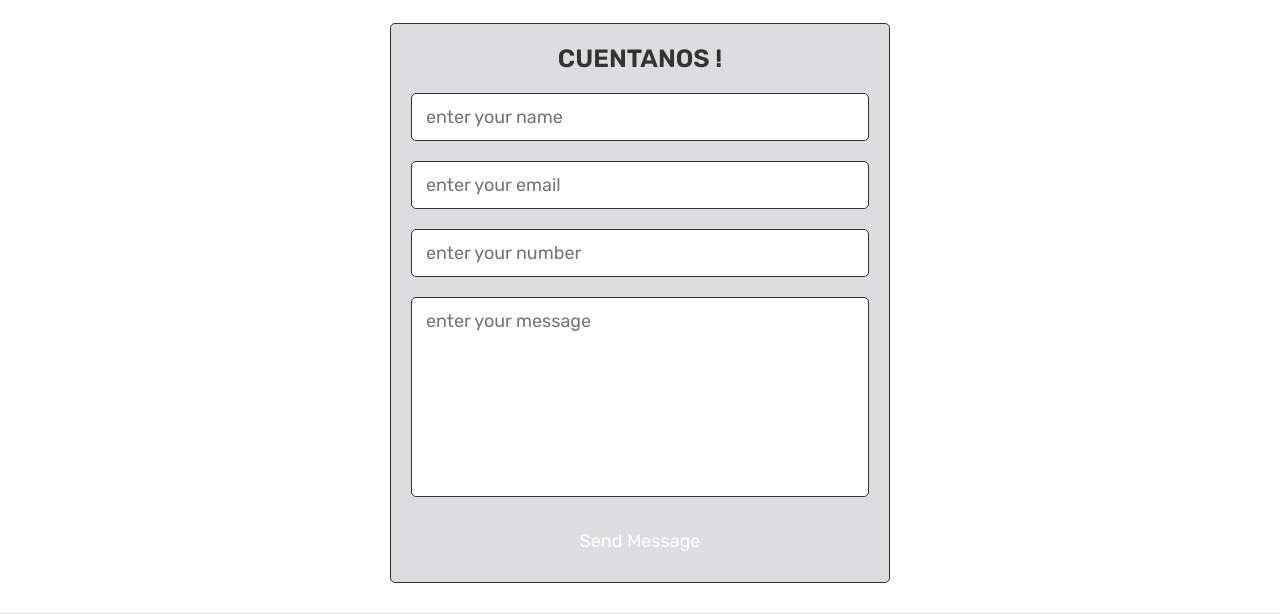
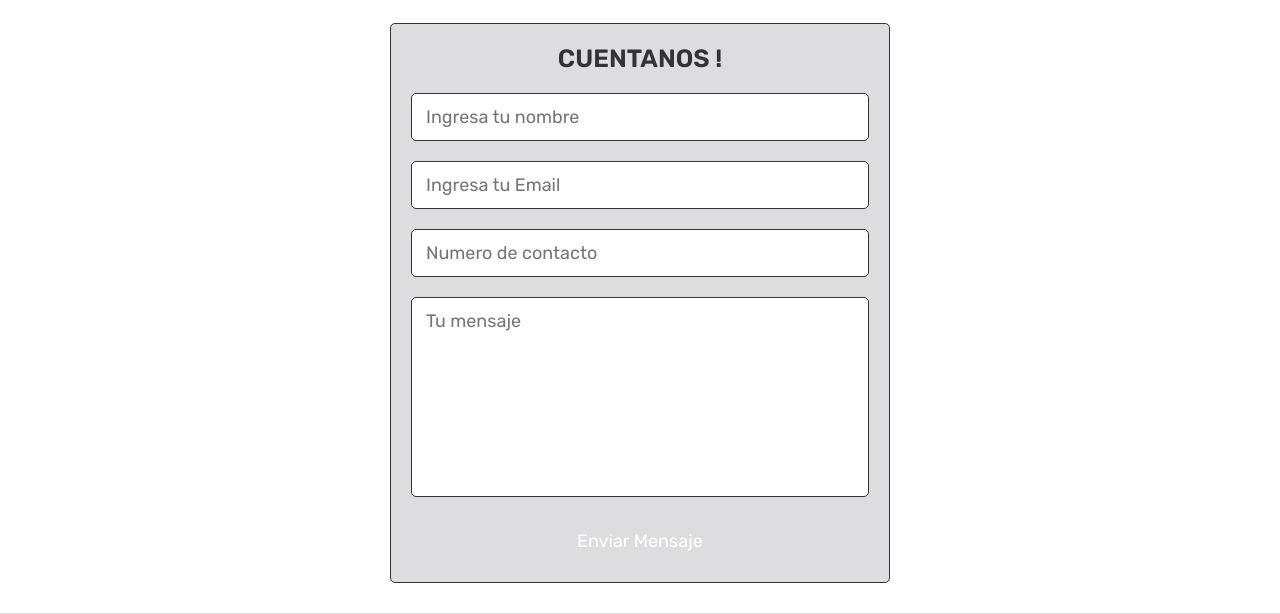
Before and after one commit to UnaSombraaa/Proyecto_Creat3d-FINAL-, a PHP site: page /contact.php in a window 1280 px wide. Shown: the part 321-935 px from the top of the page. Run offline with PHP 8.4, Linux system fonts and the light colour scheme; the visitor is signed in with stand-in values (Sample User, id 1); data that the repository does not hold is empty.

Commit message:
Archivos

```diff
--- a/project/cart.php
+++ b/project/cart.php
@@ -81,7 +81,7 @@ if(isset($_GET['delete_all'])){
       $grand_total += $sub_total;
          }
       }else{
-         echo '<p class="empty">your cart is empty</p>';
+         echo '<p class="empty">Tu carrito esta vacio</p>';
       }
       ?>
    </div>
@@ -94,6 +94,7 @@ if(isset($_GET['delete_all'])){
       <p>total : <span>$<?php echo $grand_total; ?>/-</span></p>
       <div class="flex">
          <a href="shop.php" class="option-btn">continuar explorando</a>
+         <p> <p>
          <a href="checkout.php" class="btn <?php echo ($grand_total > 1)?'':'disabled'; ?>">proceder a la compra</a>
       </div>
    </div>
--- a/project/contact.php
+++ b/project/contact.php
@@ -56,11 +56,11 @@ if(isset($_POST['send'])){
 
    <form action="" method="post">
       <h3>cuentanos !</h3>
-      <input type="text" name="name" required placeholder="enter your name" class="box">
-      <input type="email" name="email" required placeholder="enter your email" class="box">
-      <input type="number" name="number" required placeholder="enter your number" class="box">
-      <textarea name="message" class="box" placeholder="enter your message" id="" cols="30" rows="10"></textarea>
-      <input type="submit" value="send message" name="send" class="btn">
+      <input type="text" name="name" required placeholder="Ingresa tu nombre" class="box">
+      <input type="email" name="email" required placeholder="Ingresa tu Email" class="box">
+      <input type="number" name="number" required placeholder="Numero de contacto" class="box">
+      <textarea name="message" class="box" placeholder="Tu mensaje" id="" cols="30" rows="10"></textarea>
+      <input type="submit" value="Enviar Mensaje" name="send" class="btn">
    </form>
 
 </section>
--- a/project/css/style.css
+++ b/project/css/style.css
@@ -9,6 +9,7 @@
    --light-color:#696969;
    --light-white:#ccc;
    --light-bg:#dddcdf;
+   --purple: #;
    --border:.1rem solid var(--black);
    --box-shadow:0 .5rem 1rem rgba(0,0,0,.1);
 }
@@ -24,7 +25,7 @@
 
 *::selection{
    background-color: var(--purple);
-   color:var(--light-bg);
+   color:var(--purple);
 }
 
 *::-webkit-scrollbar{
@@ -860,15 +861,6 @@ section{
    border-radius: .5rem;
 }
 
-
-
-
-
-
-
-
-
-
 .footer{
    background-color: var(--light-bg);
 }
@@ -920,10 +912,7 @@ section{
    color:var(--purple);
 }
 
-
-
-
-/* media queries  */
+/* media*/
 
 @media (max-width:991px){
 
--- a/project/home.php
+++ b/project/home.php
@@ -54,7 +54,7 @@ if(isset($_POST['add_to_cart'])){
 <section class="home">
 
    <div class="content">
-      <h3>¡BIENVENIDO A CREAT3D</h3>
+      <h3>¡BIENVENIDO A CREAT3D!</h3>
       <p>La mejor galeria virtual de modelos 3D</p>
       <a href="about.php" class="white-btn">Aprende más sobre nosotros</a>
    </div>
--- a/project/js/admin_script.js
+++ b/project/js/admin_script.js
@@ -1,3 +1,4 @@
+
 let navbar = document.querySelector('.header .navbar');
 let accountBox = document.querySelector('.header .account-box');
 
--- a/project/orders.php
+++ b/project/orders.php
@@ -61,7 +61,7 @@ if(!isset($user_id)){
       <?php
        }
       }else{
-         echo '<p class="empty">no orders placed yet!</p>';
+         echo '<p class="empty">No hay ordenes aun!</p>';
       }
       ?>
    </div>
```
Also changed, not shown: project/about.php (+9 -4 lines), project/admin_products.php (+3 -4 lines), project/search_page.php (+8 -8 lines).
